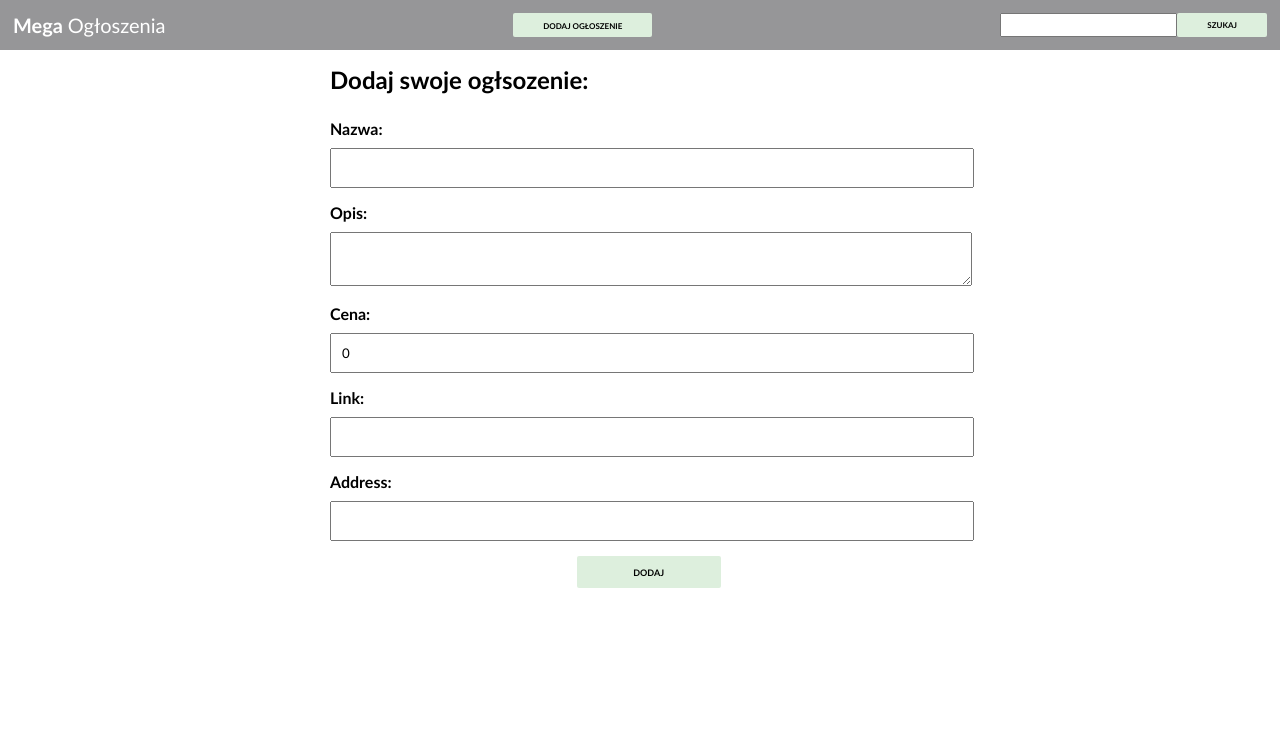
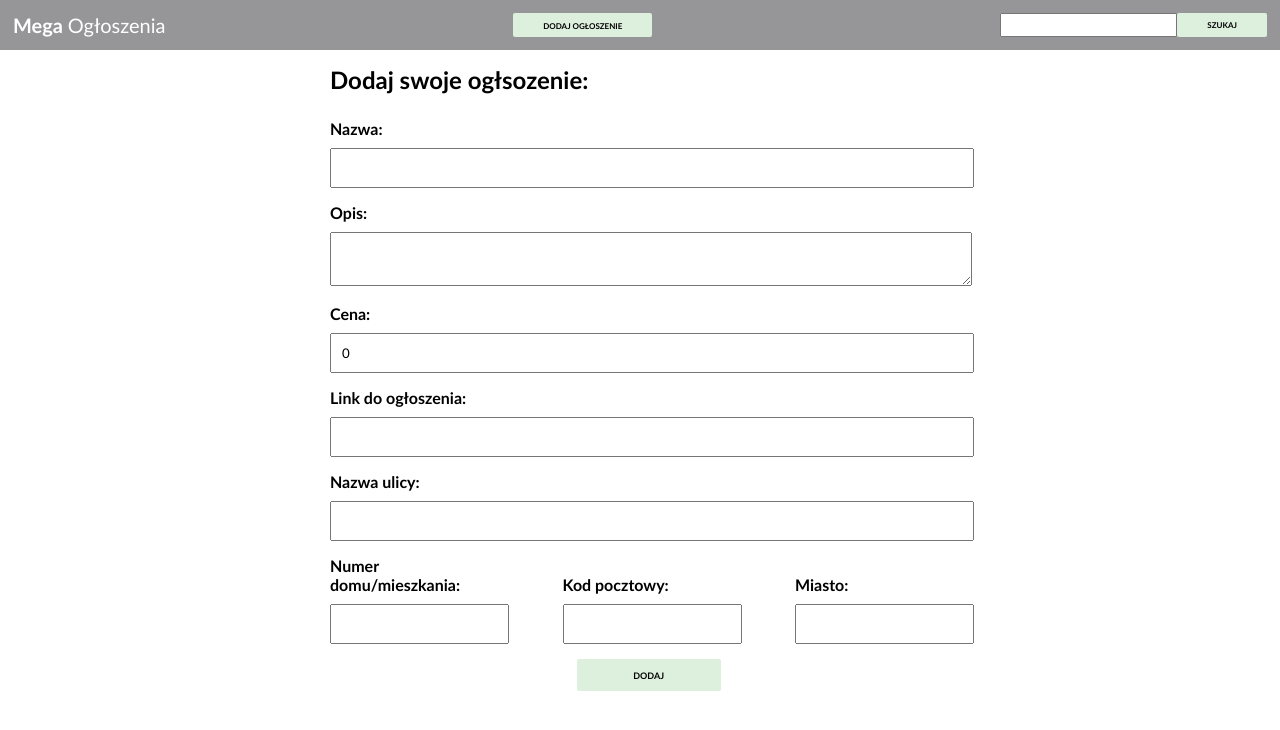
Before and after one commit to FrostKiller666/AdvancedProject-frontend, a React (Create React App) app: page /add in a window 1280 px wide. Shown: the top 730 px of the page. Built offline with nearby package versions, Linux system fonts and the light colour scheme; no server answers.

Commit message:
Updated form for new address fields.

```diff
--- a/src/components/AddAnnouncement/AddAnnouncement.module.css
+++ b/src/components/AddAnnouncement/AddAnnouncement.module.css
@@ -27,6 +27,30 @@
     padding: 10px;
 }
 
+.addressFormat {
+    display: inline-flex;
+    justify-content: space-between;
+    width: 100%;
+}
+
+.addressFormatNumberStreet {
+    width: 25%;
+}
+
+.addressFormatNumberHouse {
+    width: 25%;
+
+}
+
+.addressFormatCity {
+    width: 25%;
+
+}
+
+.addressFormaZipCode {
+    width: 25%;
+}
+
 .button {
     height: 2rem;
     width: 9rem;
--- a/src/components/AddAnnouncement/AddAnnouncement.tsx
+++ b/src/components/AddAnnouncement/AddAnnouncement.tsx
@@ -14,6 +14,10 @@ const AddAnnouncement = () => {
         price: 0,
         url: '',
         address: '',
+        streetAddress: '',
+        numberStreet: '',
+        postalCode: '',
+        city: '',
     });
 
     const AddAdToMap = async (e: SyntheticEvent) => {
@@ -82,18 +86,37 @@ const AddAnnouncement = () => {
             </p>
             <p>
                 <label>
-                    Link: <br/>
+                    Link do ogłoszenia: <br/>
                     <input type="url" name={'url'} maxLength={99} value={form.url}
                            onChange={e => (formChangeHandler(e.target.name, e.target.value))}/>
                 </label>
             </p>
             <p>
                 <label>
-                    Address: <br/>
-                    <input type="text" name={'address'} value={form.address}
+                    Nazwa ulicy: <br/>
+                    <input type="text" name={'streetAddress'} minLength={3} maxLength={56} value={form.streetAddress}
                            onChange={e => (formChangeHandler(e.target.name, e.target.value))}/>
                 </label>
             </p>
+
+            <p className={classes.addressFormat}>
+                <label className={classes.addressFormatNumberHouse}>
+                    Numer domu/mieszkania: <br/>
+                    <input type="text" name={'numberStreet'} minLength={1} maxLength={7} value={form.numberStreet}
+                           onChange={e => (formChangeHandler(e.target.name, e.target.value))}/>
+                </label>
+                <label className={classes.addressFormaZipCode}>
+                    <br/>Kod pocztowy: <br/>
+                    <input type="text" name={'postalCode'} required minLength={5} maxLength={6} value={form.postalCode}
+                           onChange={e => (formChangeHandler(e.target.name, e.target.value))}/>
+                </label>
+                <label className={classes.addressFormatCity}>
+                    <br/>Miasto: <br/>
+                    <input type="text" name={'city'} required minLength={2} maxLength={30} value={form.city}
+                           onChange={e => (formChangeHandler(e.target.name, e.target.value))}/>
+                </label>
+            </p>
+
             <CustomButton type={'submit'} className={classes.button}> Dodaj </CustomButton>
         </form>
     );
```
